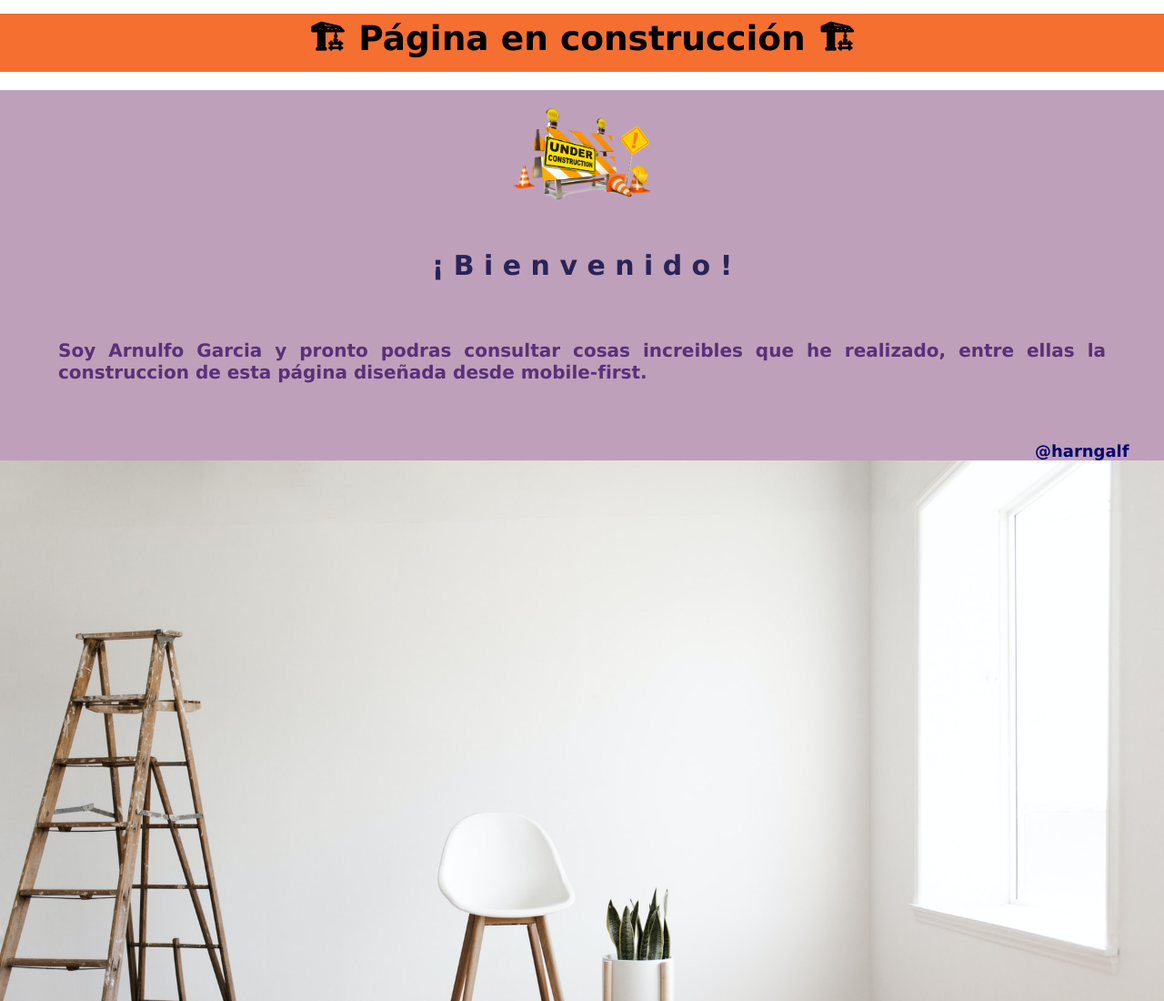
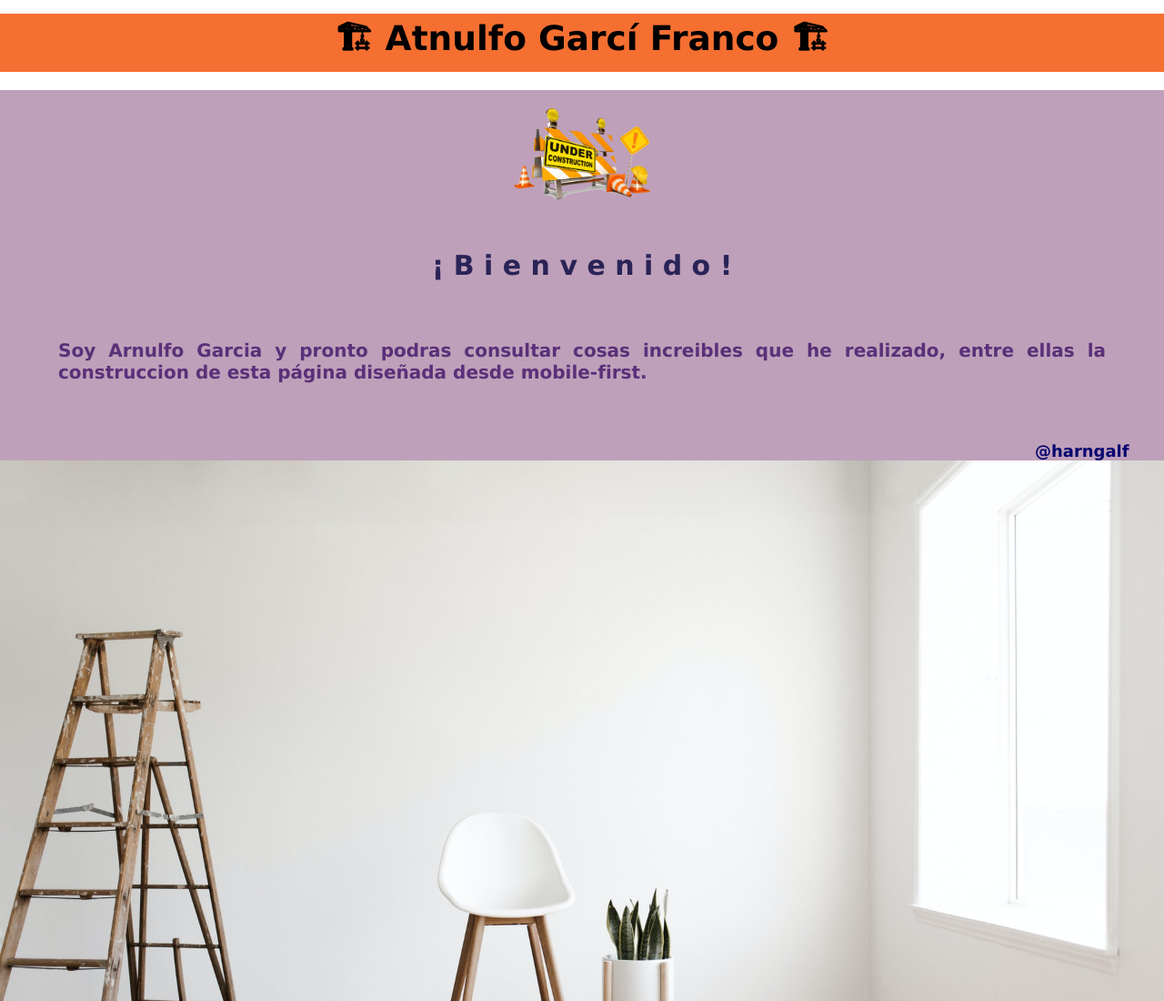
Before and after one commit to harngalf/harngalf_club, a plain HTML site: page index.html in a window 1280 px wide. Shown: the top 1100 px of the page at 91% size. Drawn offline with Linux system fonts and the light colour scheme.

Commit message:
Cambiamos el tutulo de pagina en construccion

```diff
--- a/index.html
+++ b/index.html
@@ -15,7 +15,7 @@
 
    <nav class="title">
     <p>
-        <h1>&#127959;      Página en construcción    &#127959;</h1>
+        <h1>&#127959; Atnulfo Garcí Franco &#127959;</h1>
     </p>
 
    </nav>
```
